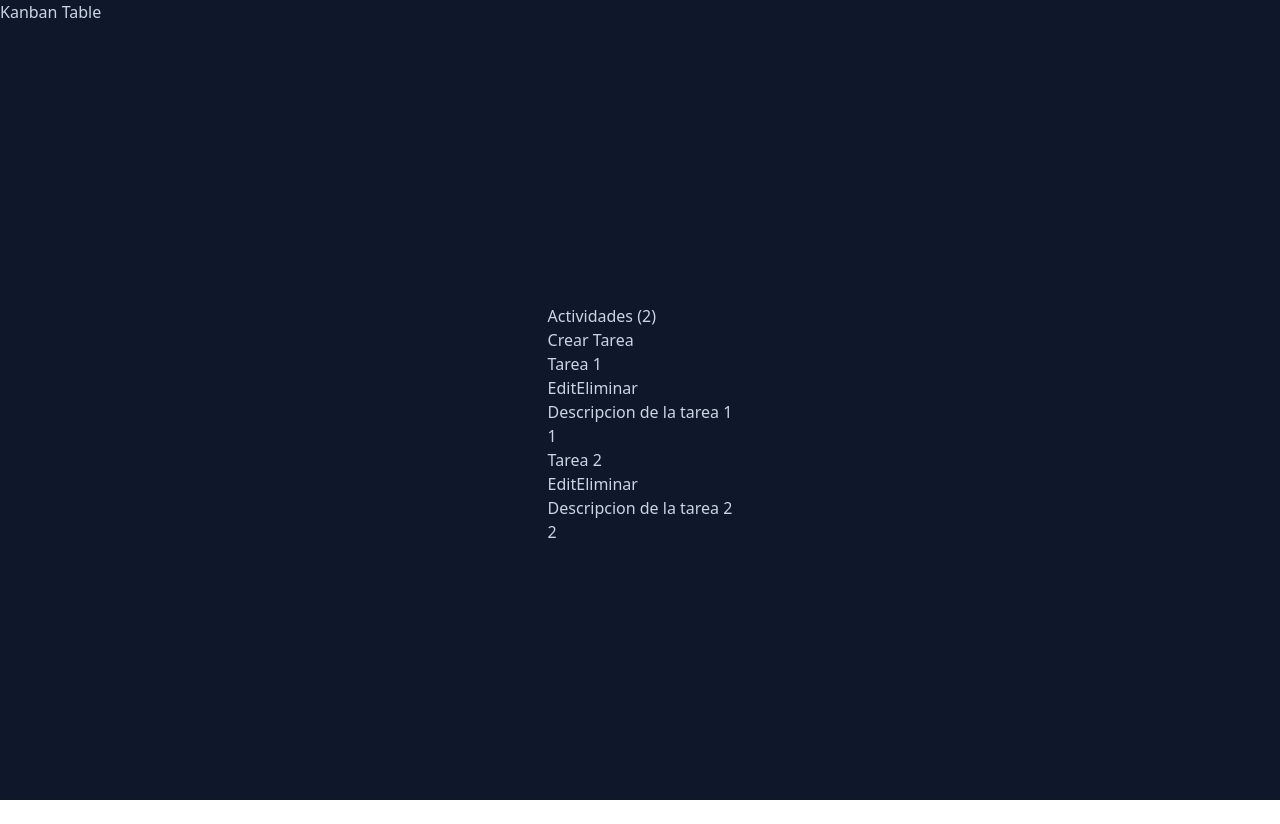
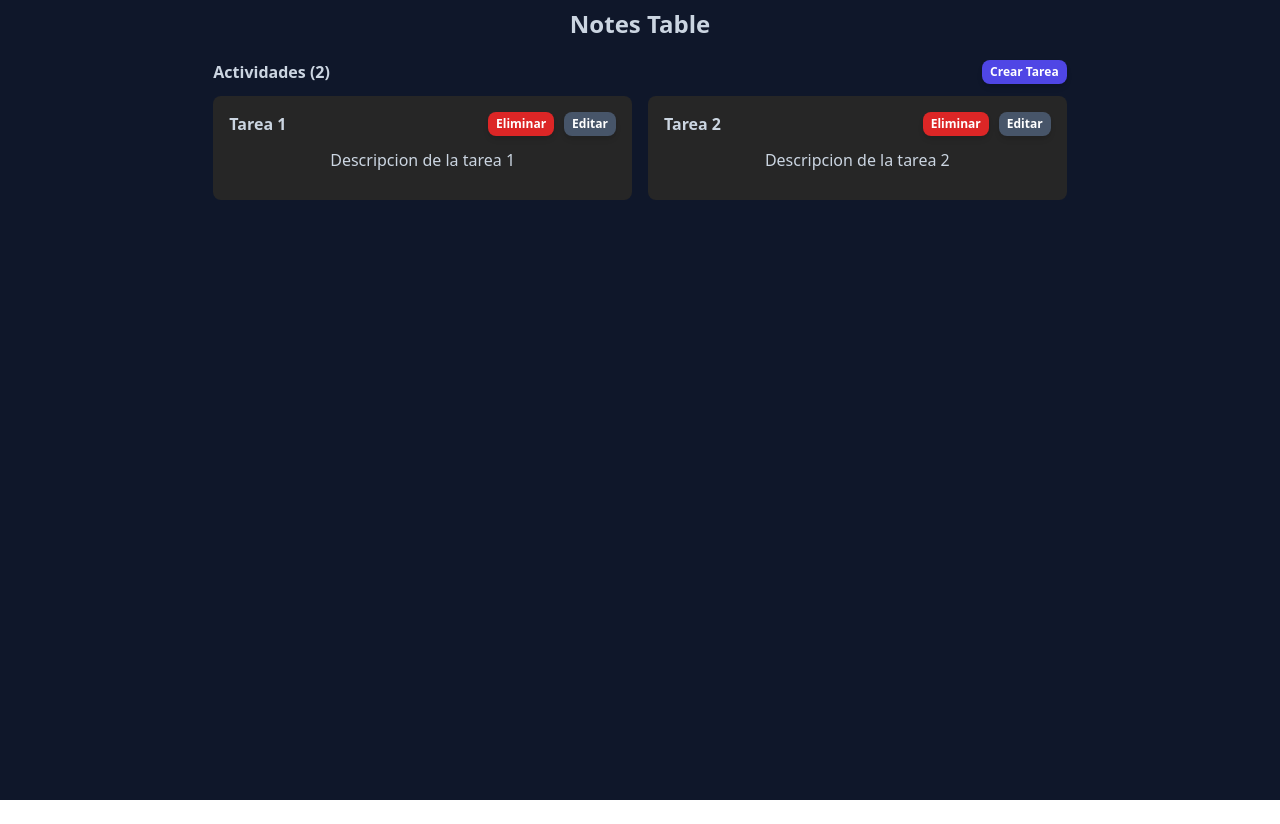
Before and after one commit to MenghySanchez/react-tailwind, a React (Create React App) app: page / in a window 1280 px wide. After the commit the page ends 800 px from the top, so only its background shows below. Built offline with nearby package versions, Linux system fonts and the light colour scheme.

Commit message:
add stile to tasklist

```diff
--- a/src/App.js
+++ b/src/App.js
@@ -6,8 +6,16 @@ import { BrowserRouter, Routes, Route } from "react-router-dom";
 function App() {
   return (
 /* Setting the background color to slate-900 and the text color to slate-300. */
-    <div className="bg-slate-900 h-screen text-slate-300">
-      <h1> Kanban Table</h1>
+    <div className="bg-slate-900
+                    min-h-screen
+                    scroll-m-1
+                  text-slate-300
+                  ">
+
+      <div className="justify-center text-center">
+      <h1 className="font-bold text-2xl py-2"> Notes Table</h1>
+      </div>
+
       <div className="flex items-center justify-center h-full">
       <BrowserRouter>
         <Routes>
--- a/src/componentes/TaskList.js
+++ b/src/componentes/TaskList.js
@@ -20,26 +20,73 @@ export default function TaskList() {
   };
 
   return (
-    <div>
-      <header>
-        <h1>Actividades ({tasks.length})</h1>
-        <Link to="/create-task">Crear Tarea </Link>
+    <div className="w-4/6">
+      <header className="flex justify-between items-center py-3">
+        <h1 className="font-bold" >Actividades ({tasks.length})</h1>
+        <Link to="/create-task"
+          className="
+            bg-indigo-600
+            hover:bg-indigo-700
+            focus:ring-indigo-500
+            focus:ring-offset-indigo-200
+            text-white
+              transition ease-in duration-200 text-center
+              text-xs
+              font-semibold
+              shadow-md
+              focus:outline-none
+              focus:ring-2
+              focus:ring-offset-2
+              py-1 px-2
+              rounded-lg"
+        >
+          Crear Tarea{" "}
+        </Link>
       </header>
 
       <div>
-        {tasks.map((task) => (
-          <div key={task.id}>
-            <header>
-              <h3>{task.title}</h3>
-              <div>
-                <Link to={`/edit-task/${task.id}`}>Edit</Link>
-                <button onClick={() => handleDelete(task.id)}>Eliminar</button>
-              </div>
-            </header>
-            <p>{task.descripcion}</p>
-            <p>{task.id}</p>
-          </div>
-        ))}
+        <div className="grid grid-cols-2 gap-4">
+          {tasks.map((task) => (
+            <div
+              className="text-center bg-neutral-800 p-4 rounded-lg"
+              key={task.id}
+            >
+              <header className="flex justify-between">
+                <h3 className="font-semibold">{task.title}</h3>
+                <div className="flex gap-2.5">
+                  <button
+                    className="py-1 px-2
+                  bg-red-600
+                  hover:bg-red-700
+                  focus:ring-red-500
+                  focus:ring-offset-indigo-200
+                  text-white
+                    w-full
+                    transition ease-in duration-200 text-center
+                    text-xs font-semibold shadow-md focus:outline-none focus:ring-2 focus:ring-offset-2  rounded-lg "
+                    onClick={() => handleDelete(task.id)}
+                  >
+                    Eliminar
+                  </button>
+                  <Link
+                    className="py-1 px-2 w-full
+                  bg-slate-600
+                  hover:bg-slate-700
+                  focus:ring-slate-500
+                  focus:ring-offset-slate-200
+                  text-white
+                    transition ease-in duration-200 text-center
+                    font-semibold shadow-md focus:outline-none focus:ring-2 focus:ring-offset-2  rounded-lg text-xs"
+                    to={`/edit-task/${task.id}`}
+                  >
+                    Editar
+                  </Link>
+                </div>
+              </header>
+              <p className="py-3 ">{task.descripcion}</p>
+            </div>
+          ))}
+        </div>
       </div>
     </div>
   );
```
